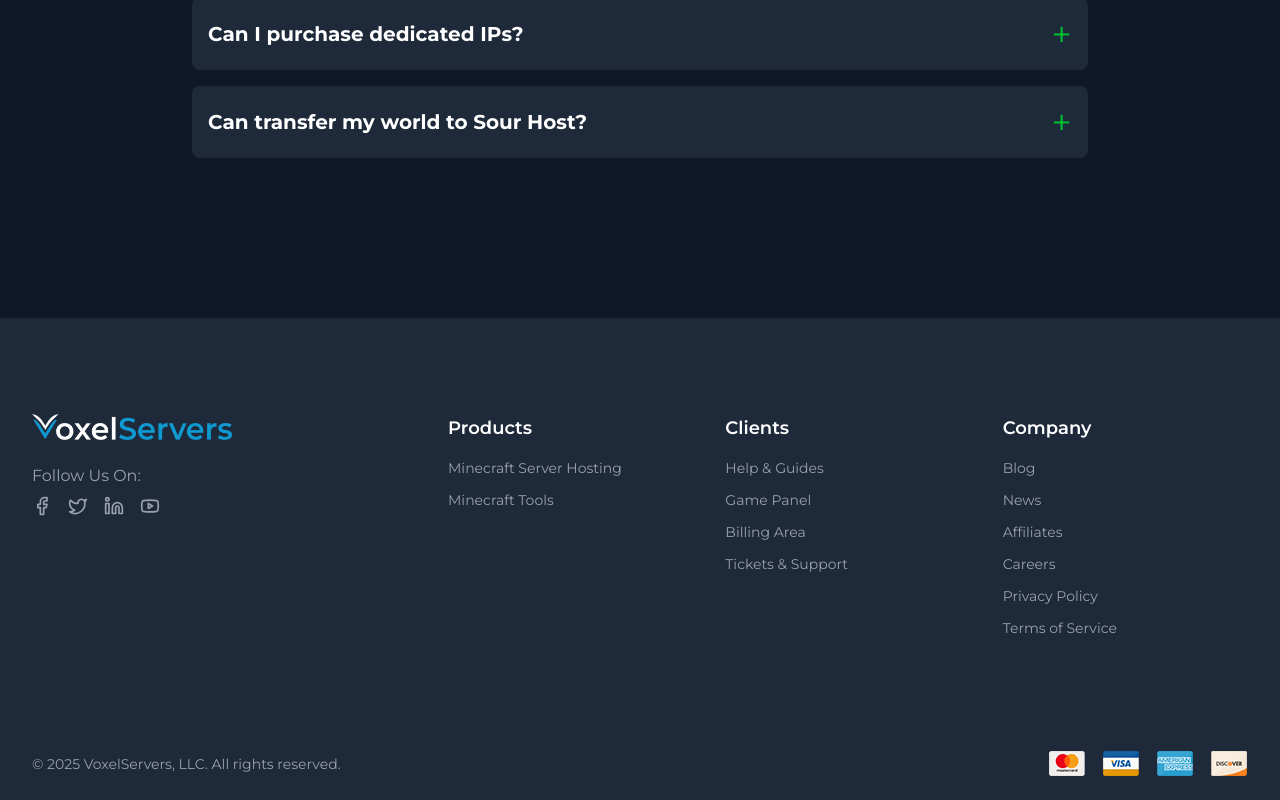
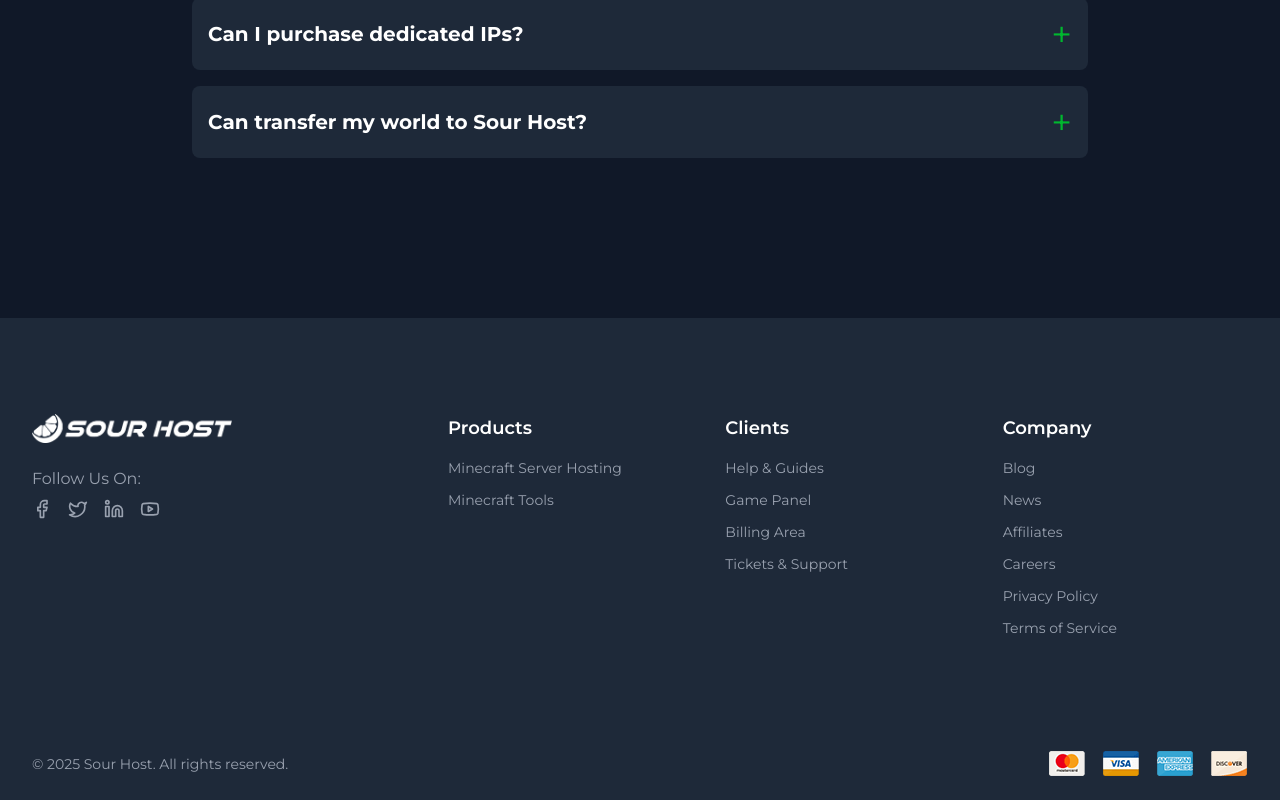
Before and after one commit to sour-host/sourhost, a Next.js app: page / in a window 1280 px wide. Shown: the part 5546-6346 px from the top of the page. Built offline with nearby package versions, Linux system fonts and the light colour scheme.

Commit message:
Update Footer.tsx

```diff
--- a/components/Footer.tsx
+++ b/components/Footer.tsx
@@ -30,10 +30,10 @@ const Footer = () => {
     services: {
       title: 'Clients',
       links: [
-        { name: 'Help & Guides', href: 'https://billing.voxelservers.com/knowledgebase' },
-        { name: 'Game Panel', href: 'https://panel.voxelservers.com/' },
-        { name: 'Billing Area', href: 'https://billing.voxelservers.com/login' },
-        { name: 'Tickets & Support', href: 'https://billing.voxelservers.com/submitticket.php' },
+        { name: 'Help & Guides', href: 'https://billing.sour.host/knowledgebase' },
+        { name: 'Game Panel', href: 'https://panel.sour.host/' },
+        { name: 'Billing Area', href: 'https://billing.sour.host/login' },
+        { name: 'Tickets & Support', href: 'https://billing.sour.host/submitticket.php' },
       ]
     },
     support: {
@@ -51,7 +51,7 @@ const Footer = () => {
 
   const socialLinks = [
     { icon: Facebook, href: '#', label: 'Facebook' },
-    { icon: Twitter, href: 'https://x.com/voxelserverscom', label: 'Twitter' },
+    { icon: Twitter, href: 'https://x.com/sourhost', label: 'Twitter' },
     { icon: Linkedin, href: '#', label: 'LinkedIn' },
     { icon: Youtube, href: '#', label: 'YouTube' },
   ];
@@ -65,7 +65,7 @@ const Footer = () => {
           {/* Brand Section */}
           <div className="lg:col-span-3">
             <Link href="/" className="flex items-center mb-6">
-              <img src="/voxel.png" className="w-50" />
+              <img src="/sourhost.png" className="w-50" />
             </Link>
             <p className="text-gray-400 mb-2 max-w-md">
               Follow Us On:
@@ -112,7 +112,7 @@ const Footer = () => {
         <div className="max-w-7xl mx-auto px-4 sm:px-6 lg:px-8 py-6">
           <div className="flex flex-col md:flex-row justify-between items-center space-y-4 md:space-y-0">
             <div className="text-gray-400 text-sm">
-              © {currentYear} VoxelServers, LLC. All rights reserved.
+              © {currentYear} Sour Host. All rights reserved.
             </div>
 
             <div className="flex items-center space-x-2 text-sm text-gray-400">
```
